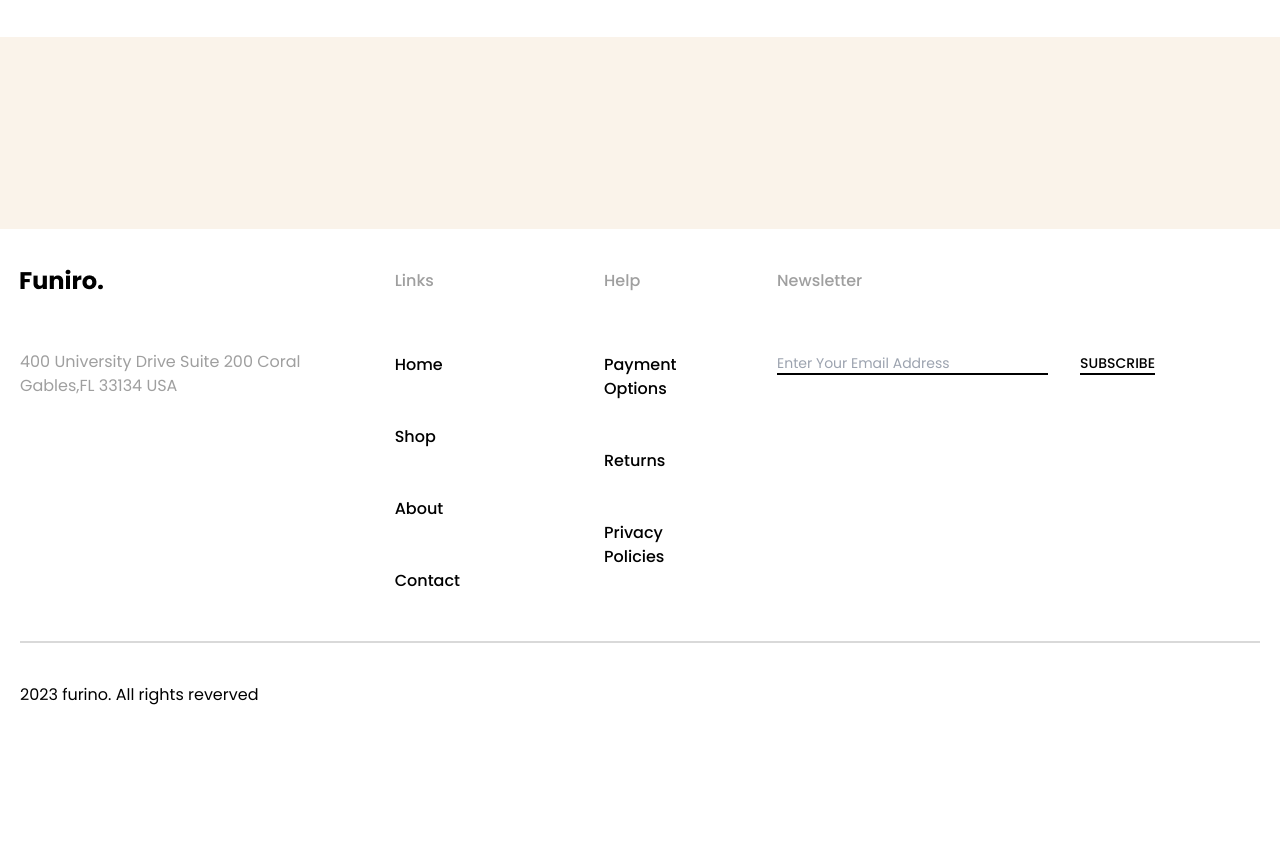
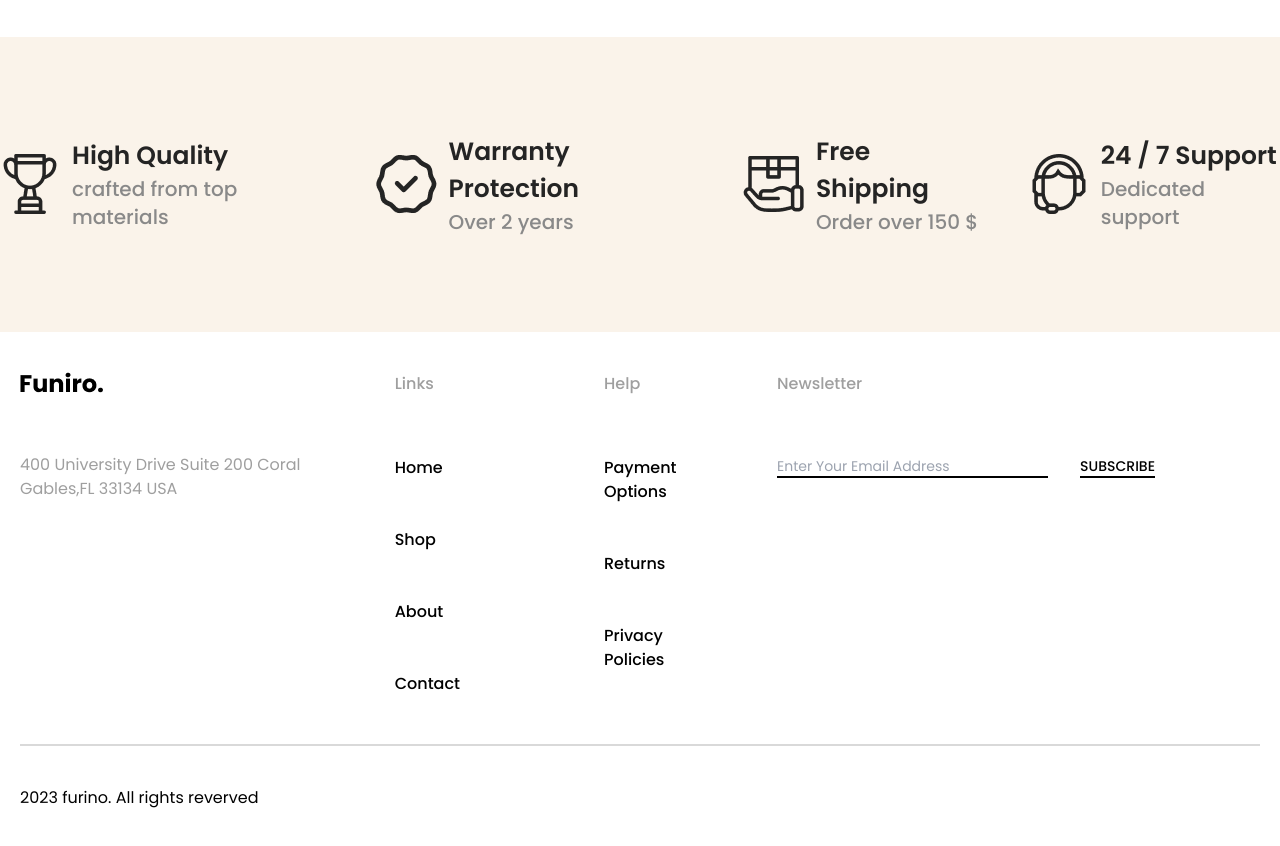
Before and after one commit to Afridul369/Furniro, a React (Vite) app: page /Shop in a window 1280 px wide. Shown: the part 2780-3626 px from the top of the page. Before the commit the page ends 3527 px from the top, so only its background shows below. Built offline with nearby package versions, Linux system fonts and the light colour scheme.

Commit message:
Policy Part Added

```diff
--- a/src/Components/Pages/Shop.jsx
+++ b/src/Components/Pages/Shop.jsx
@@ -4,6 +4,9 @@ import Image from '../Image'
 import Shopimg from '../../assets/shopimg.png'
 import FilterBox from '../FilterBox'
 import Pagination from '../Pagination'
+
+import Policy from '../Policy'
+import PolicyContainer from '../PolicyContainer'
 
 
 const Shop = () => {
@@ -20,7 +23,9 @@ const Shop = () => {
         <Pagination itemsPerPage={16} />
       </Container>
       <div className="bg-PolicyBG py-24">
-
+          <PolicyContainer>
+            <Policy/>
+          </PolicyContainer>
       </div>
     </div>
     </>
--- /dev/null
+++ b/src/Components/Policy.jsx
@@ -0,0 +1,25 @@
+import React from 'react'
+import NavContainer from './Container'
+import PolicyParts from './PolicyParts'
+import Policy1 from '../assets/policy1.png'
+import Policy2 from '../assets/policy2.png'
+import Policy3 from '../assets/policy3.png'
+import Policy4 from '../assets/policy4.png'
+import Flex from './Flex'
+
+const Policy = () => {
+  return (
+    <>
+    <div className="">
+            <Flex className={'gap-x-12 items-center'}>
+                <PolicyParts imgSrc={Policy1} text1={'High Quality'} text2={'crafted from top materials'}/>
+                <PolicyParts imgSrc={Policy2} text1={'Warranty Protection'} text2={'Over 2 years'}/>
+                <PolicyParts imgSrc={Policy3} text1={'Free Shipping'} text2={'Order over 150 $'}/>
+                <PolicyParts imgSrc={Policy4} text1={'24 / 7 Support'} text2={'Dedicated support'}/>
+            </Flex>
+    </div>
+    </>
+  )
+}
+
+export default Policy
--- /dev/null
+++ b/src/Components/PolicyContainer.jsx
@@ -0,0 +1,9 @@
+import React from 'react'
+
+const PolicyContainer = ({className,children}) => {
+  return (
+    <div className={`max-w-PolicyContainer mx-auto ${className}`}>{children}</div>
+  )
+}
+
+export default PolicyContainer
--- a/src/Components/PolicyParts.jsx
+++ b/src/Components/PolicyParts.jsx
@@ -1,9 +1,23 @@
 import React from 'react'
+import Image from './Image'
+import Policy1 from '../assets/policy1.png'
+import Flex from './Flex'
+import Text from './Text'
+import Container from './Container'
 
-const PolicyParts = () => {
+const PolicyParts = ({imgSrc,text1,text2,imgAlt}) => {
   return (
     <>
+    <div className="">
+        <Flex className={'gap-x-3 items-center'}>
+            <Image imgSrc={imgSrc} imgAlt={imgAlt} className={''}/>
+            <div className="">
+                <Text as={'h1'} text={text1} className={'text-[25px] font-Pop font-semibold text-policytext'}/>
+                <Text as={'h1'} text={text2} className={'text-xl font-Pop  font-medium text-protext2'}/>
+            </div>
+        </Flex>
 
+    </div>
     </>
   )
 }
--- a/tailwind.config.js
+++ b/tailwind.config.js
@@ -12,6 +12,7 @@ export default {
         Container: '1240px',
         NavContainer: '1280px',
         BrowsContainer: '1180px',
+        PolicyContainer: '1335px',
       },
       fontFamily: {
         Pop : 'Poppins'
@@ -34,6 +35,7 @@ export default {
         Filterbg: '#f9f1e7',
         PagiBG: '#b88e2f',
         PolicyBG: '#faf3ea',
+        policytext: '#242424',
       },
       backgroundImage: {
         BannerBG: "url('src/assets/BannerBG.png')",
```
Also changed, not shown: src/assets/policy2.png (renamed from src/assets/policy2 (1).png).
